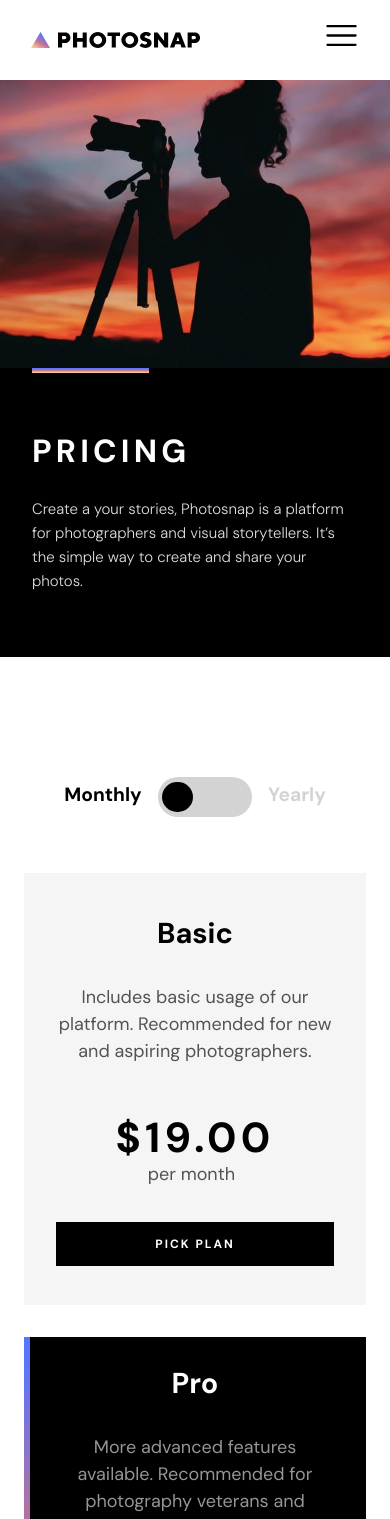
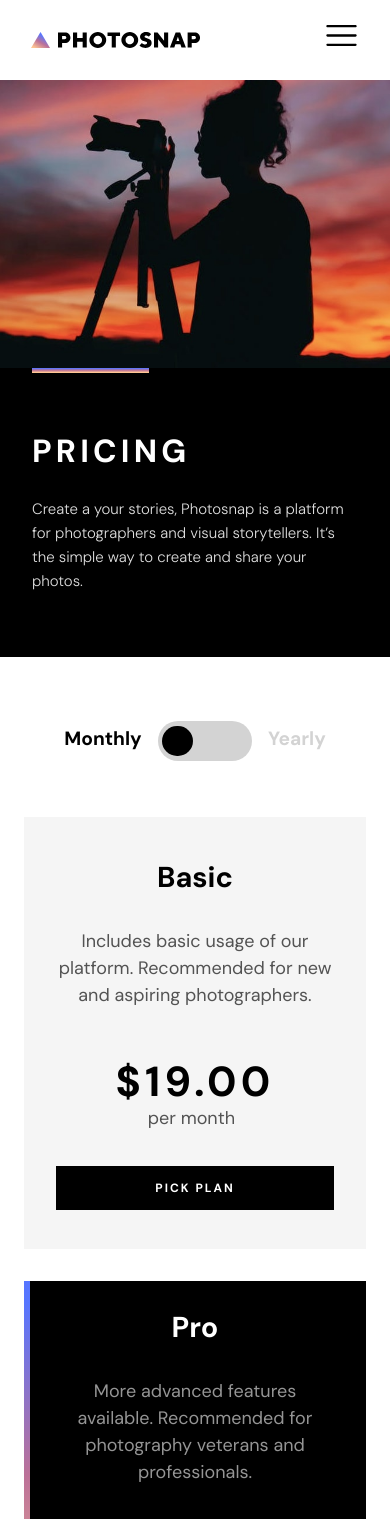
Before and after one commit to muhendawi/photosnap-hendawi, a React (Vite) app: page /pricing in a window 390 px wide. Shown: the top 1519 px of the page. Built offline with nearby package versions, Linux system fonts and the light colour scheme.

Commit message:
decreasing the padding of the pricing card container

```diff
--- a/src/components/multi/SubscriptionPageCardSection.module.css
+++ b/src/components/multi/SubscriptionPageCardSection.module.css
@@ -94,6 +94,7 @@
 @media (max-width: 723px) {
   .container {
     gap: 1.5em;
+    padding: 2.5em 0;
   }
   .toggleContainer {
     gap: 1em;
```
